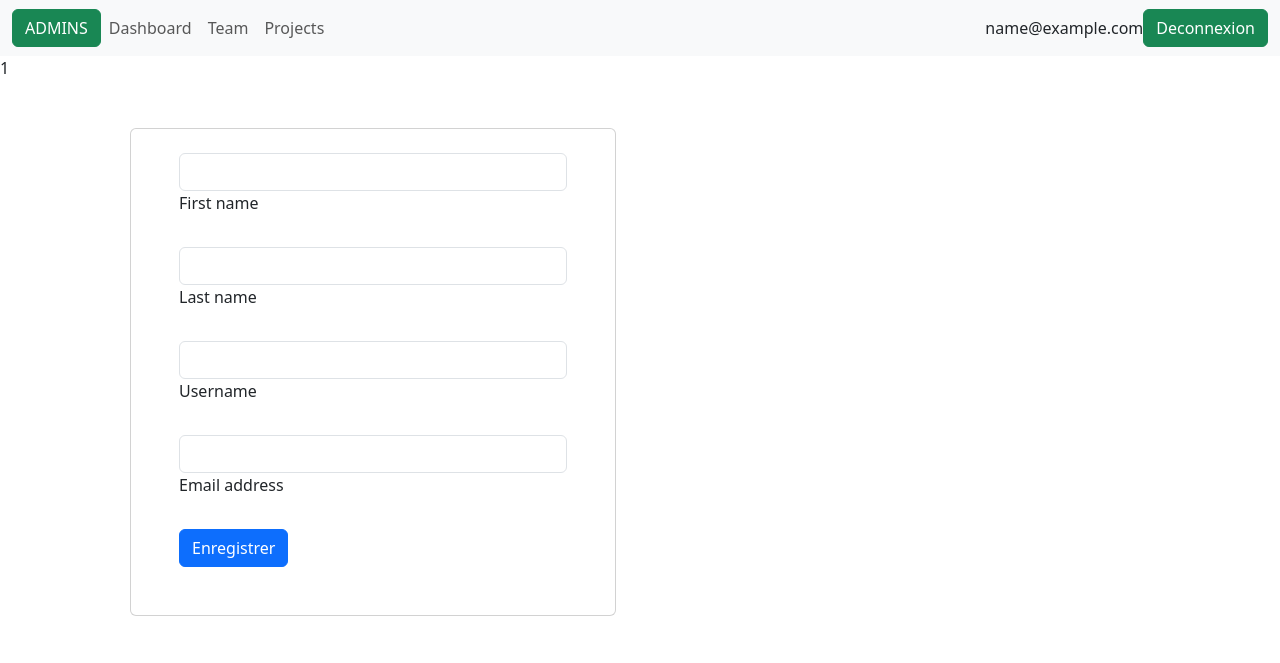
After one commit to Lazare-tech/Projet24_Php_PageDeConnexion_SOME_Lazare, a PHP site: page /editer.php in a window 1280 px wide. The commit adds this page. Shown: the top 663 px of the page. Run offline with PHP 8.4, Linux system fonts and the light colour scheme; the visitor is signed in with stand-in values (Sample User, id 1); data that the repository does not hold is empty.

```diff
--- /dev/null
+++ b/admin_menu.php
@@ -0,0 +1,51 @@
+   <!-- Navbar -->
+   <nav class="navbar navbar-expand-lg navbar-light bg-light">
+        <!-- Container wrapper -->
+        <div class="container-fluid">
+            <!-- Toggle button -->
+            <button class="navbar-toggler" type="button" data-mdb-toggle="collapse"
+                data-mdb-target="#navbarSupportedContent" aria-controls="navbarSupportedContent" aria-expanded="false"
+                aria-label="Toggle navigation">
+                <i class="fas fa-bars"></i>
+            </button>
+
+            <!-- Collapsible wrapper -->
+            <div class="collapse navbar-collapse" id="navbarSupportedContent">
+                <!-- Navbar brand -->
+
+                <button class="btn btn-success">ADMINS</button>
+                <!-- Left links -->
+                <ul class="navbar-nav me-auto mb-2 mb-lg-0">
+                    <li class="nav-item">
+                        <a class="nav-link" href="#">Dashboard</a>
+                    </li>
+                    <li class="nav-item">
+                        <a class="nav-link" href="#">Team</a>
+                    </li>
+                    <li class="nav-item">
+                        <a class="nav-link" href="#">Projects</a>
+                    </li>
+                </ul>
+                <!-- Left links -->
+            </div>
+            <!-- Collapsible wrapper -->
+
+            <!-- Right elements -->
+            <div class="d-flex align-items-center">
+                <!-- Icon -->
+
+                <?php
+      if($_SESSION['email']){
+          echo $_SESSION['email']?>
+                <a href="Logout.php"><button class="btn btn-success">Deconnexion</button></a>
+                <?php } ?>
+
+                <!-- Notifications -->
+
+
+            </div>
+            <!-- Right elements -->
+        </div>
+        <!-- Container wrapper -->
+    </nav>
+    <!-- Navbar -->
--- /dev/null
+++ b/editer.php
@@ -0,0 +1,102 @@
+<?php
+session_start();
+try{
+    $bdd= new PDO('mysql:host=localhost;dbname=test;','root','',
+    array(PDO::ATTR_ERRMODE => PDO::ERRMODE_EXCEPTION));
+
+}
+catch(Exception $e){
+    die("Error " . $e->getMessage());
+}
+
+?>
+<!DOCTYPE html>
+<html lang="en">
+
+<head>
+    <meta charset="UTF-8">
+    <meta http-equiv="X-UA-Compatible" content="IE=edge">
+    <meta name="viewport" content="width=device-width, initial-scale=1.0">
+    <link rel="stylesheet" href="https://cdnjs.cloudflare.com/ajax/libs/font-awesome/5.15.4/css/all.min.css">
+    <script src="https://code.jquery.com/jquery-3.7.0.js"></script>
+    <link href="https://cdn.jsdelivr.net/npm/bootstrap@5.3.0/dist/css/bootstrap.min.css" rel="stylesheet"
+        integrity="sha384-9ndCyUaIbzAi2FUVXJi0CjmCapSmO7SnpJef0486qhLnuZ2cdeRhO02iuK6FUUVM" crossorigin="anonymous">
+    <script src="https://cdn.jsdelivr.net/npm/bootstrap@5.3.0/dist/js/bootstrap.bundle.min.js"
+        integrity="sha384-geWF76RCwLtnZ8qwWowPQNguL3RmwHVBC9FhGdlKrxdiJJigb/j/68SIy3Te4Bkz"
+        crossorigin="anonymous"></script>
+
+    <title>Editer</title>
+</head>
+<?php include("admin_menu.php");
+    $id_champ=$_SESSION['id_champ'];
+    echo $_SESSION['id_champ'];
+    $edit= $bdd->prepare("SELECT firstname,lastname,email,role_name FROM Register WHERE id= :id");
+    $edit->execute([
+        'id' => $id_champ
+    ]);
+    $resultat= $edit->fetch();
+?>
+<section class="background-radial-gradient overflow-hidden container">
+
+
+    <div class="container   px-md-5 text-center text-lg-start my-5">
+        <div class="row gx-lg-5 align-items-center mb-5">
+
+            <div class="col-lg-6 mb-5 mb-lg-0 position-relative justify-content-center">
+                <div id="radius-shape-1" class="position-absolute rounded-circle shadow-5-strong"></div>
+                <div id="radius-shape-2" class="position-absolute shadow-5-strong"></div>
+
+                <div class="card bg-glass">
+                    <div class="card-body px-4 py-4 px-md-5">
+                        <form action="inscription.php" method="post">
+                            <!-- 2 column grid layout with text inputs for the first and last names -->
+                            <!-- <div class="row"> -->
+                            <div class="mb-4">
+                                <div class="form-outline">
+                                    <input type="tex" id="form3Example1" class="form-control" name="firstname" value=" <?php echo $resultat['firstname']?>" />
+                                    <label class="form-label" for="form3Example1">First name</label>
+                                </div>
+                            </div>
+                            <div class="mb-4">
+                                <div class="form-outline">
+                                    <input type="text" id="form3Example2" class="form-control" name="lastname" value=" <?php echo $resultat['lastname']?>" />
+                                    <label class="form-label" for="form3Example2">Last name</label>
+                                </div>
+                            </div>
+                            <div class=" mb-4">
+                                <div class="form-outline">
+                                    <input type="text" id="form3Example2" class="form-control" name="username" value=" <?php echo $resultat['username']?>" />
+                                    <label class="form-label" for="form3Example2">Username</label>
+                                </div>
+                            </div>
+                            <!-- </div> -->
+                            <!-- Email input -->
+                            <div class="form-outline mb-4">
+                                <input type="email" id="form3Example3" class="form-control" name="email" value=" <?php echo $resultat['email']?>"/>
+                                <label class="form-label" for="form3Example3">Email address</label>
+                            </div>
+
+                            <!-- Password input -->
+
+
+                            <!-- Checkbox -->
+
+
+                            <!-- Submit button -->
+                            <button type="submit" class="btn btn-primary btn-block mb-4">
+                                Enregistrer
+                            </button>
+
+
+
+                        </form>
+                    </div>
+                </div>
+            </div>
+        </div>
+    </div>
+</section>
+
+<body>
+
+</html>
--- a/menu.php
+++ b/menu.php
@@ -53,4 +53,3 @@
 </nav>
 <!-- Navbar -->
 <!--  -->
-<?php echo "<h3>Vous etes :".''.$_SESSION['role'].'</h3>'?>
```
Also changed, not shown: admin.php (+86 -0 lines), inscription.php (+10 -5 lines), login.php (+33 -26 lines), footer.php (added).
